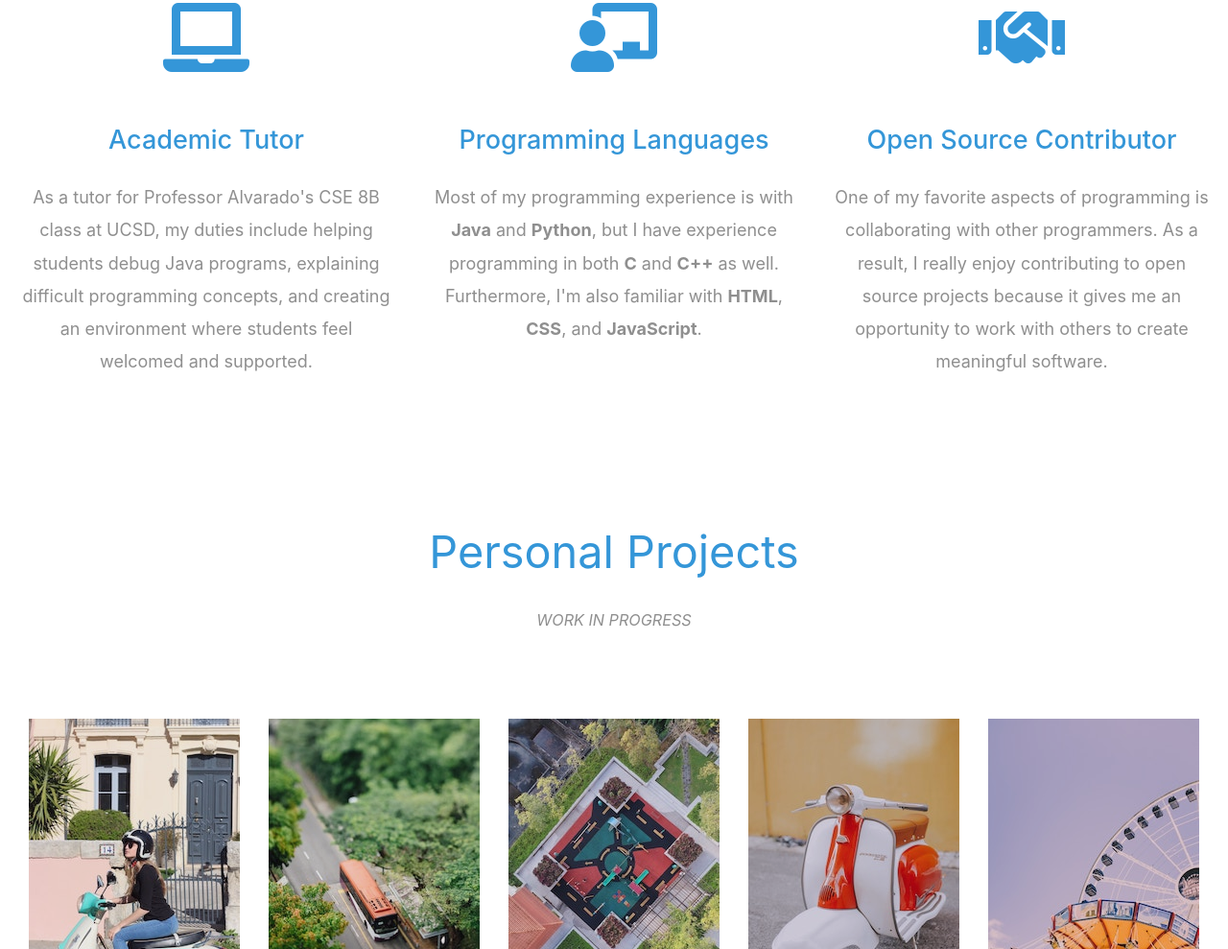
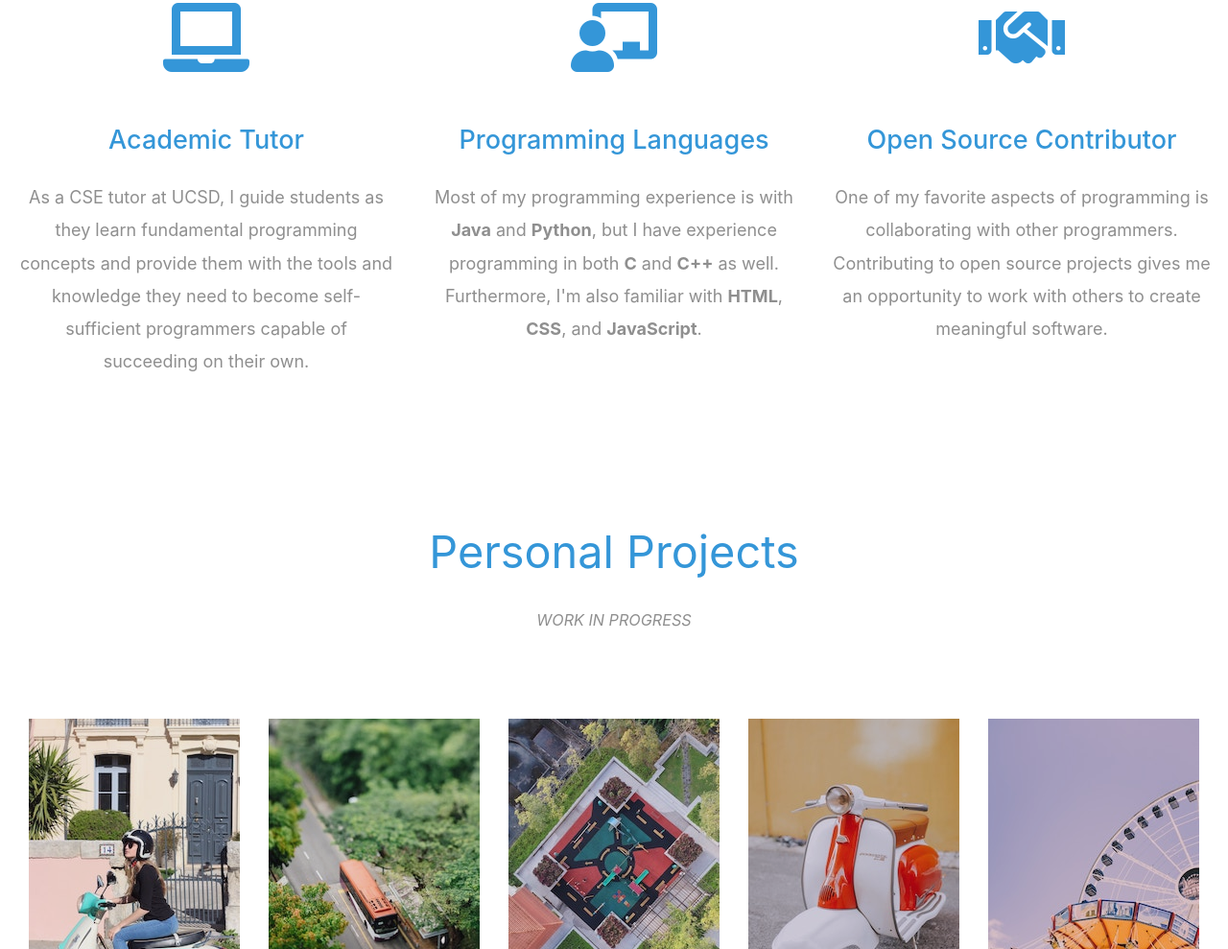
Before and after one commit to jonathanktran/jonathanktran.github.io, a plain HTML site: page index.html in a window 1280 px wide. Shown: the part 1473-2462 px from the top of the page at 96% size. Drawn offline with Linux system fonts and the light colour scheme.

Commit message:
Update website and resume

```diff
--- a/index.html
+++ b/index.html
@@ -88,7 +88,7 @@
             <i class="fas fa-4x fa-laptop text-center tm-icon"></i>
             <h4 class="text-center tm-text-primary mb-4">Academic Tutor</h4>
             <p style="text-align:center;">
-              As a tutor for Professor Alvarado's CSE 8B class at UCSD, my duties include helping students debug Java programs, explaining difficult programming concepts, and creating an environment where students feel welcomed and supported.
+              As a CSE tutor at UCSD, I guide students as they learn fundamental programming concepts and provide them with the tools and knowledge they need to become self-sufficient programmers capable of succeeding on their own.
             </p>
           </div>
 
@@ -103,7 +103,7 @@
           <i class="fas fa-4x fa-handshake text-center tm-icon"></i>
           <h4 class="text-center tm-text-primary mb-4">Open Source Contributor</h4>
           <p style="text-align:center;">
-            One of my favorite aspects of programming is collaborating with other programmers. As a result, I really enjoy contributing to open source projects because it gives me an opportunity to work with others to create meaningful software.
+            One of my favorite aspects of programming is collaborating with other programmers. Contributing to open source projects gives me an opportunity to work with others to create meaningful software.
           </p>
         </div>
       </div>
```
Also changed, not shown: 1 other file.
